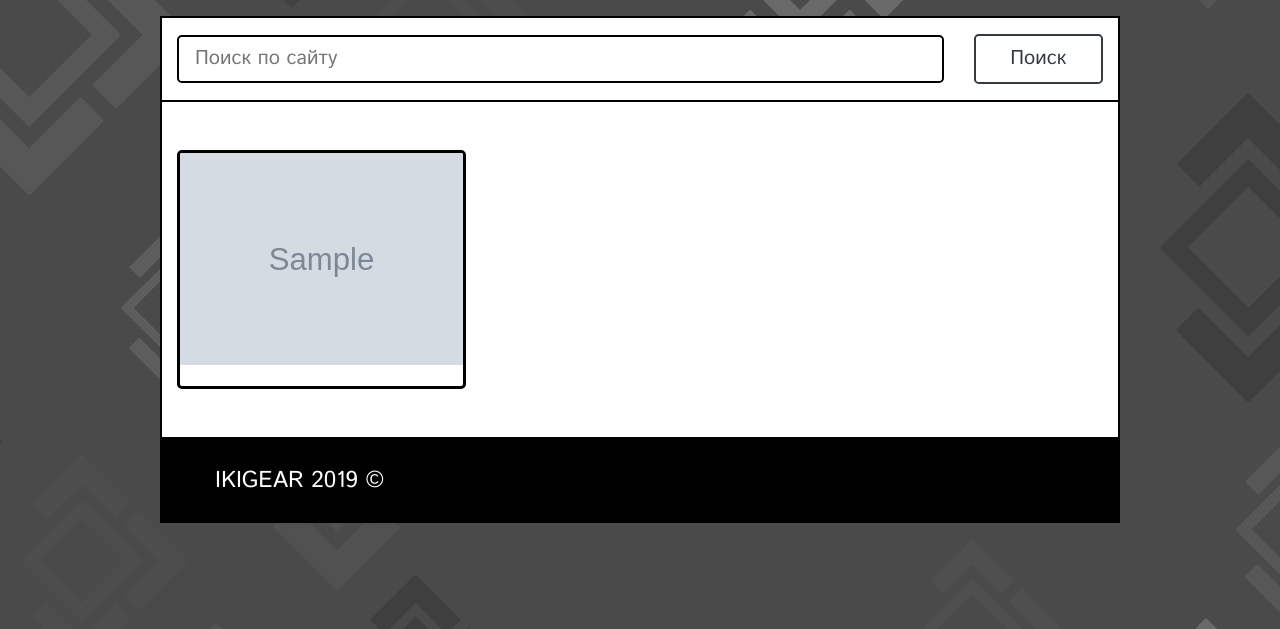
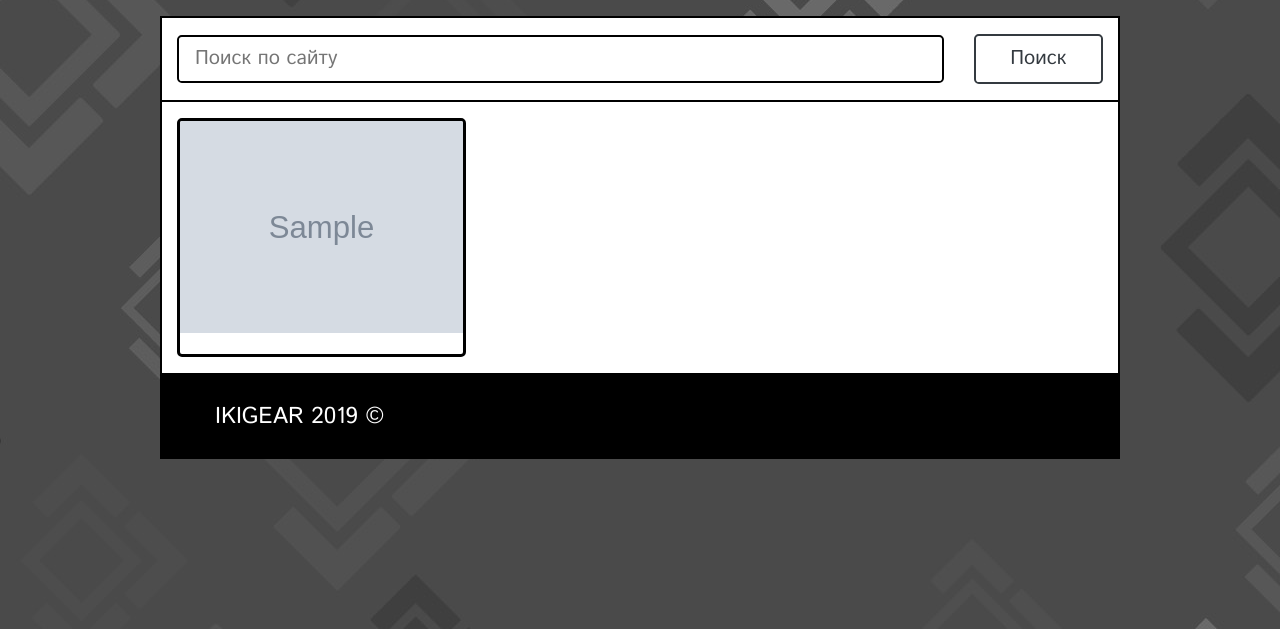
Before and after one commit to pogrammeest/ikigear, a Django app: page /reviews/ in a window 1280 px wide. Shown: the part 51-680 px from the top of the page. Run offline with Django 3.2, Linux system fonts and the light colour scheme; tables that the repository leaves empty hold one stand-in row (values such as "Sample post"); grey boxes marked "Sample" are stand-in pictures; some libraries are stand-ins or nearby versions.

Commit message:
Верстка

```diff
--- a/news/templates/reviews/reviews_list.html
+++ b/news/templates/reviews/reviews_list.html
@@ -27,7 +27,7 @@
 {% endblock %}
 {% block content %}
     {% for item in reviews %}
-        <div class="col-md-4 mt-5 mb-5">
+        <div class="col-md-4 mt-3 mb-3">
             <div class="descr-wrap">
                 <a href="{% url 'review_detail_url' slug=item.slug %}"><span class="descr">{{ item.title }}
                    </span><img src="{{ item.image }}" alt="" > <div class="inl">{{ item.body|safe|truncatewords_html:5}}</div></a>
```
